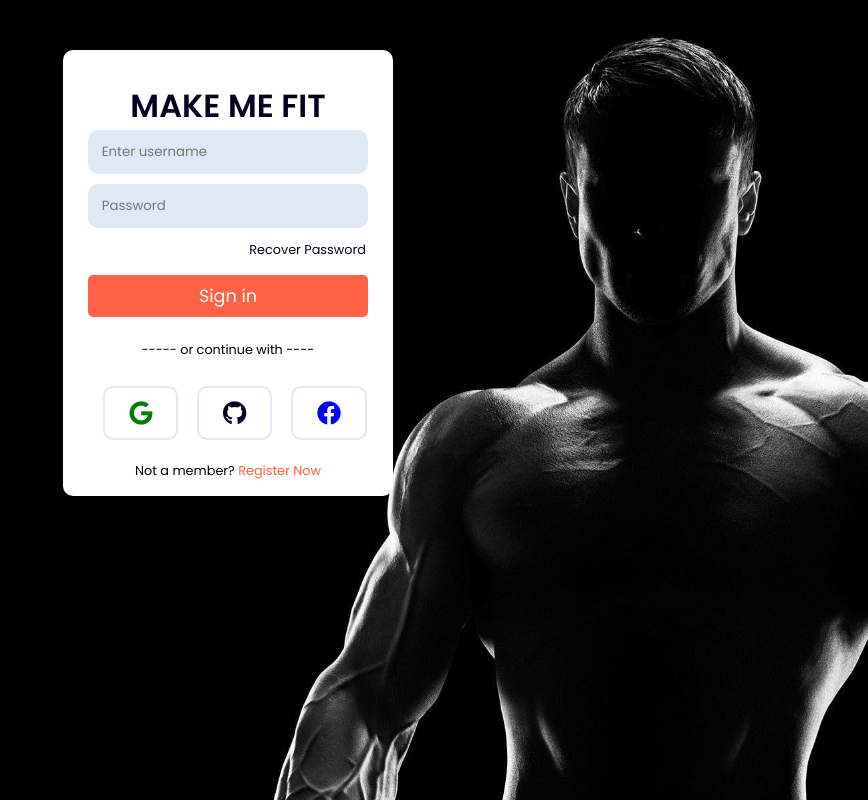
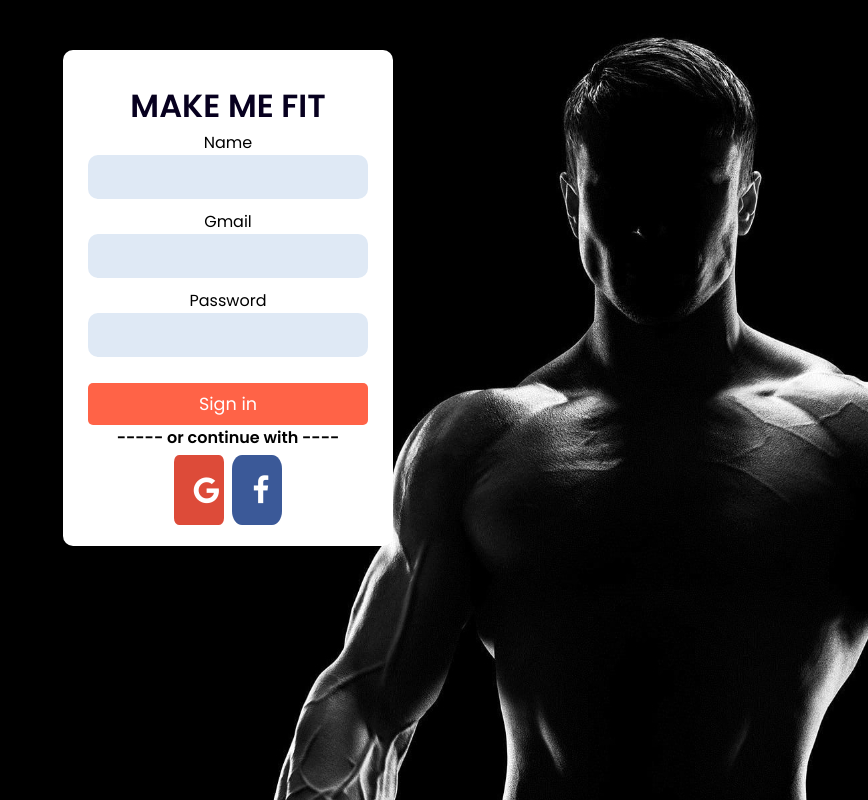
Before and after one commit to Ak0000714/AJMALKHAN.M, a plain HTML site: page pr2.html in a window 1280 px wide. Shown: the whole page, without its empty margins (412-1280 px from the left). Drawn offline with Linux system fonts and the light colour scheme.

Commit message:
Update pr2.html

```diff
--- a/pr2.html
+++ b/pr2.html
@@ -3,33 +3,107 @@
 <head>
   <meta charset="UTF-8">
   <title>MAKE ME FIT LOGIN </title>
-  <link rel="stylesheet" href="pr2.1.css">
-   <!-- Font Awesome Cdn Link -->
    <link rel="stylesheet" href="https://cdnjs.cloudflare.com/ajax/libs/font-awesome/5.15.3/css/all.min.css"/>
-</head>
+   <link rel="stylesheet" href="https://cdnjs.cloudflare.com/ajax/libs/font-awesome/4.7.0/css/font-awesome.min.css">
+  <style>
+
+@import url('https://fonts.googleapis.com/css2?family=Poppins:wght@400;600&display=swap');
+*{
+  margin: 0;
+  padding: 0;
+  box-sizing: border-box;
+  font-family: "Poppins", sans-serif;
+}
+body{
+  background-image:url(cd.jpg);
+  background-size:inherit;
+}
+.wrapper{
+  width: 330px;
+  padding: 2rem 0 1rem 0;
+  margin: 50px auto;
+  background: #fff;
+  border-radius: 10px;
+  text-align: center;
+  box-shadow:  1 20px 35px rgba(0, 0, 0, 0.1);
+}
+h1{
+  font-size: 2rem;
+  color: #07001f;
+}
+p{
+  margin-bottom: 1.7rem;
+}
+form input{
+  width: 85%;
+  outline: none;
+  border: none;
+  background: #dfe9f5;
+  padding: 12px 14px;
+  margin-bottom: 10px;
+  border-radius: 10px;
+}
+button{
+  font-size: 1.1rem;
+  margin-top: 1rem;
+  padding: 8px 0;
+  border-radius: 5px;
+  outline: none;
+  border: none;
+  width: 85%;
+  background: tomato;
+  color: #fff;
+  cursor: pointer;
+}
+button:hover{
+  background: rgba(122, 30, 30, 0.767);
+}
+.or{
+  font-size: 0.8rem;
+  margin-top: 1.5rem;
+}
+.fa {
+  padding: 20px;
+  font-size: 30px;
+  width: 50px;
+  text-align: center;
+  text-decoration: none;
+  margin: 5px 2px;
+}
+
+.fa:hover {
+    opacity: 0.7;
+}
+
+.fa-facebook {
+  background: #3B5998;
+  color: white;
+  border-radius:20%;
+}
+.fa-google {
+  background: #dd4b39;
+  color: white;
+  border-radius:10%;
+}
+  </style></head>
 <body>
   <div class="wrapper">
     <h1> MAKE ME FIT</h1>
 
-    <form>
-      <input type="text" placeholder="Enter username">
-      <input type="password" placeholder="Password">
-      <p class="recover">
-        <a href="#">Recover Password</a>
-      </p>
-    </form>
-    <button>Sign in</button>
-    <p class="or">
+    <form method="post">
+     Name
+     <input type="text" name="fname" required><br>
+     Gmail <br><input type="email" email="femail" required><br>
+    Password<input type="password" password="fpassword" required>
+    <button value="sign">Sign in</button><br>
+
+    <b>
       ----- or continue with ----
-    </p>
-    <div class="icons">
-      <i class="fab fa-google"></i>
-      <i class="fab fa-github"></i>
-      <i class="fab fa-facebook"></i>
+    </b>
+    <div>
+      <a href="https://accounts.google.com" class="fa fa-google"></a>
+      <a href="https://www.facebook.com/login/" class="fa fa-facebook"></a>
     </div>
-    <div class="not-member">
-      Not a member? <a href="#">Register Now</a>
-    </div>
-  </div>
+</form>
 </body>
 </html>
```
